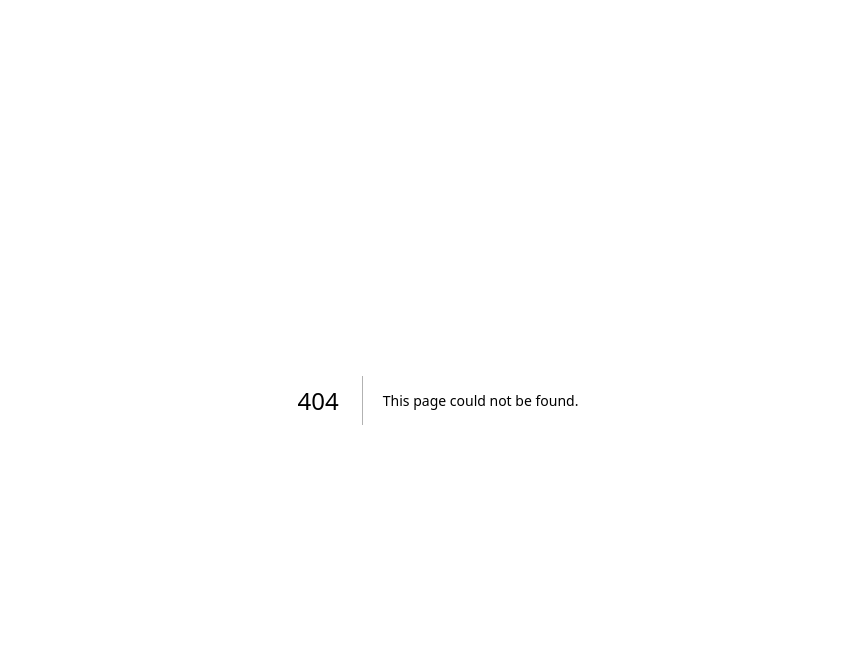
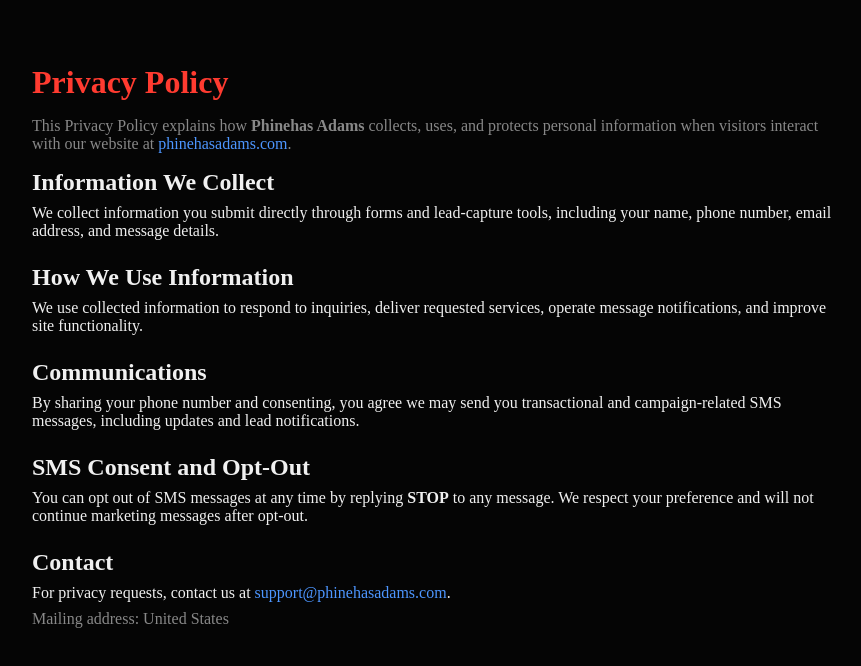
Before and after one commit to phinehas2020/phinehasadams.com, a Next.js app: page /privacy-policy in a window 1280 px wide. Before the commit this address had no page. Shown: the top 666 px of the page, without its empty margins (202-1063 px from the left). Built offline with nearby package versions, Linux system fonts and the light colour scheme.

Commit message:
Add public privacy and terms pages for Twilio

```diff
--- /dev/null
+++ b/src/app/(site)/privacy-policy/page.tsx
@@ -0,0 +1,71 @@
+import type { Metadata } from "next";
+
+export const metadata: Metadata = {
+  title: "Privacy Policy | Phinehas Adams",
+  description:
+    "Privacy policy for messages and lead capture workflows for phinehasadams.com.",
+};
+
+const details = {
+  email: "support@phinehasadams.com",
+  company: "Phinehas Adams",
+  address: "United States",
+};
+
+export default function PrivacyPolicyPage() {
+  return (
+    <main style={{ padding: "4rem 1.5rem", maxWidth: 860, margin: "0 auto" }}>
+      <h1 style={{ fontSize: "2rem", marginBottom: "1rem", color: "var(--accent)" }}>Privacy Policy</h1>
+      <p style={{ marginBottom: "1rem", color: "var(--fg-secondary)" }}>
+        This Privacy Policy explains how <strong>{details.company}</strong> collects, uses, and protects personal information
+        when visitors interact with our website at {" "}
+        <a href="https://phinehasadams.com" style={{ color: "var(--nasa-blue)" }}>
+          phinehasadams.com
+        </a>
+        .
+      </p>
+
+      <section style={{ marginBottom: "1.5rem" }}>
+        <h2 style={{ marginBottom: "0.5rem" }}>Information We Collect</h2>
+        <p>
+          We collect information you submit directly through forms and lead-capture tools, including your name,
+          phone number, email address, and message details.
+        </p>
+      </section>
+
+      <section style={{ marginBottom: "1.5rem" }}>
+        <h2 style={{ marginBottom: "0.5rem" }}>How We Use Information</h2>
+        <p>
+          We use collected information to respond to inquiries, deliver requested services, operate message
+          notifications, and improve site functionality.
+        </p>
+      </section>
+
+      <section style={{ marginBottom: "1.5rem" }}>
+        <h2 style={{ marginBottom: "0.5rem" }}>Communications</h2>
+        <p>
+          By sharing your phone number and consenting, you agree we may send you transactional and campaign-related
+          SMS messages, including updates and lead notifications.
+        </p>
+      </section>
+
+      <section style={{ marginBottom: "1.5rem" }}>
+        <h2 style={{ marginBottom: "0.5rem" }}>SMS Consent and Opt-Out</h2>
+        <p>
+          You can opt out of SMS messages at any time by replying <strong>STOP</strong> to any message. We respect your
+          preference and will not continue marketing messages after opt-out.
+        </p>
+      </section>
+
+      <section>
+        <h2 style={{ marginBottom: "0.5rem" }}>Contact</h2>
+        <p>
+          For privacy requests, contact us at <a href={`mailto:${details.email}`} style={{ color: "var(--nasa-blue)" }}>{details.email}</a>.
+        </p>
+        <p style={{ marginTop: "0.5rem", color: "var(--fg-secondary)" }}>
+          Mailing address: {details.address}
+        </p>
+      </section>
+    </main>
+  );
+}
```
Also changed, not shown: src/app/(site)/terms-and-conditions/page.tsx (added, +61 -0 lines), src/app/sitemap.ts (+12 -0 lines).
